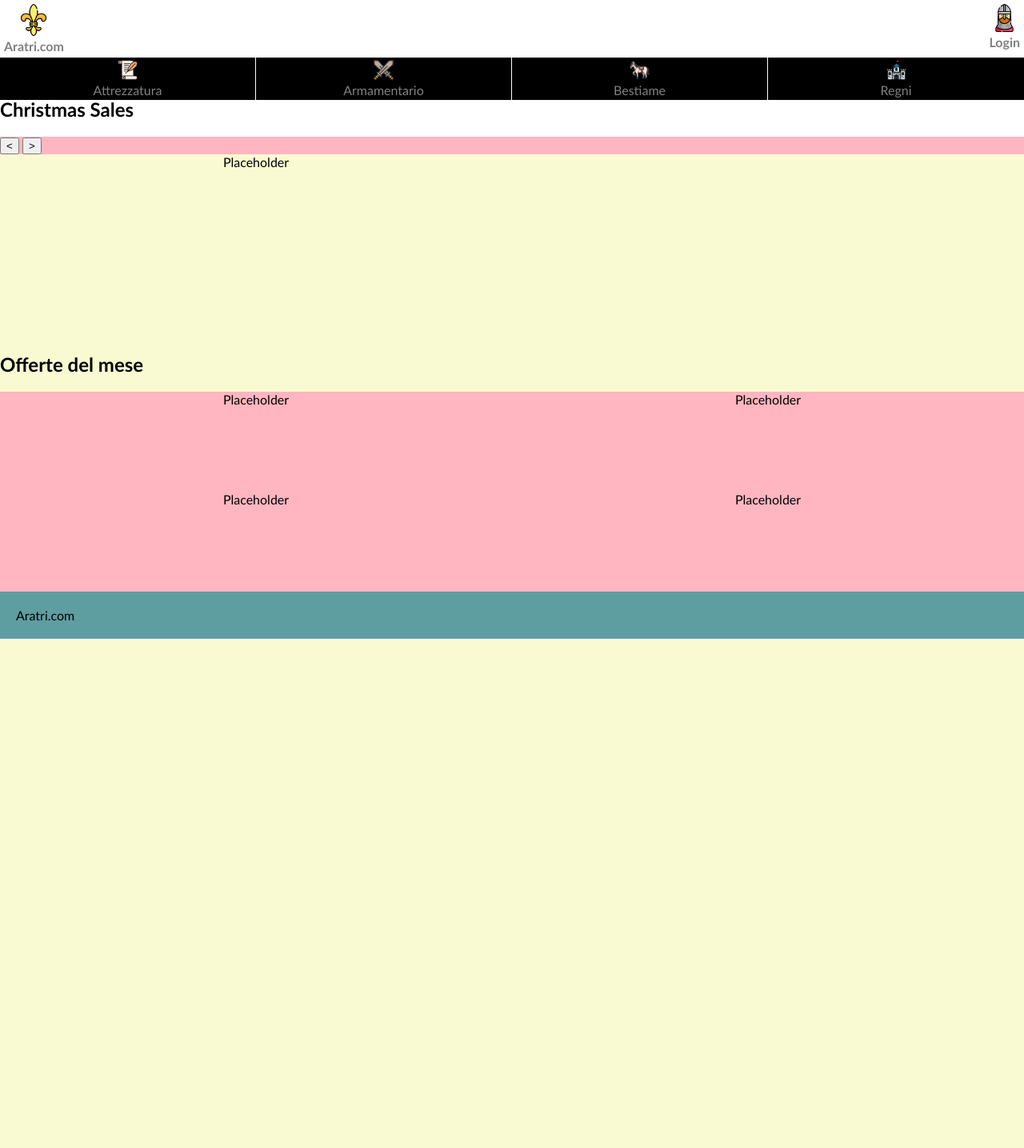
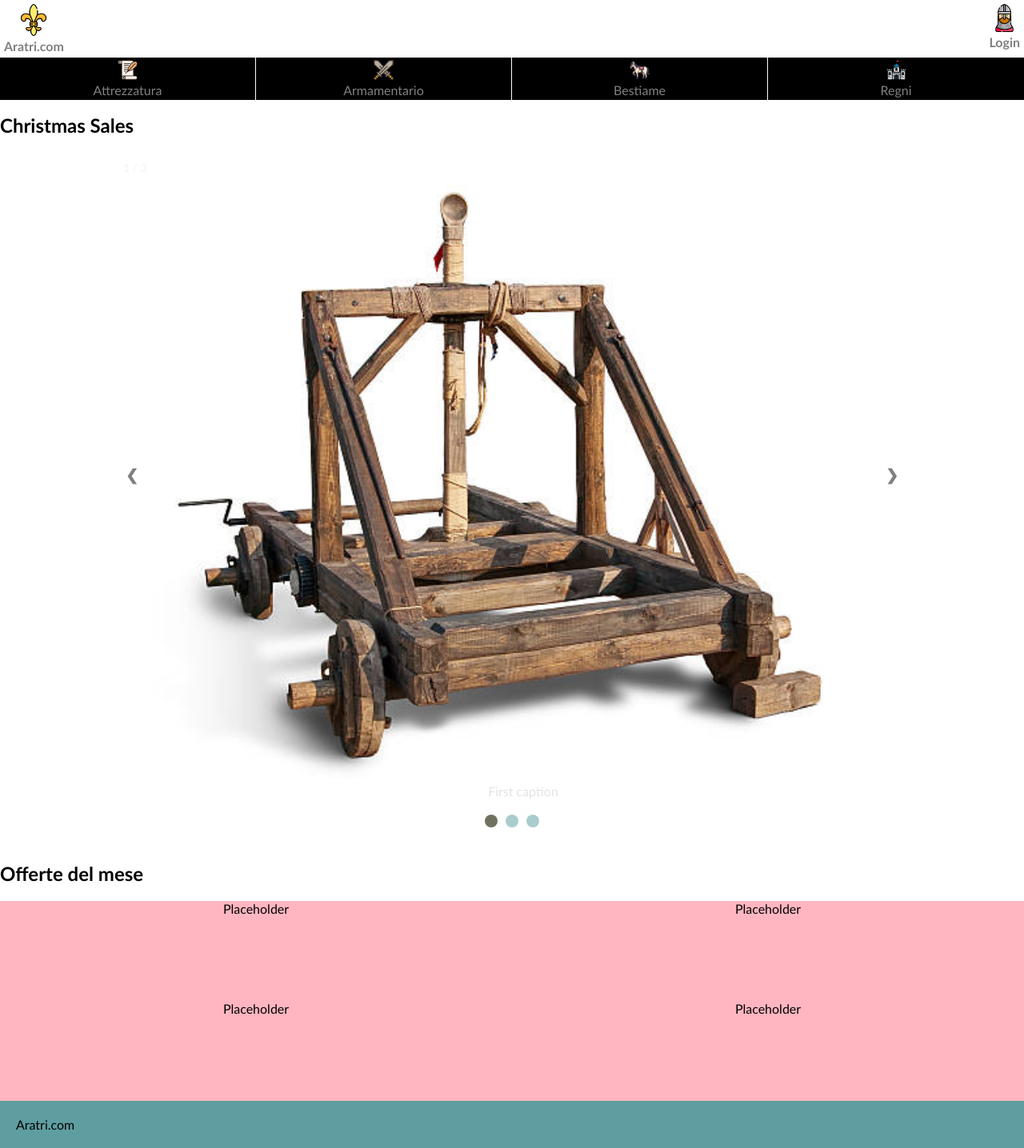
Before and after one commit to ThomasCapelli/TW-Project, a PHP site: page /html/home.html in a window 1280 px wide. Shown: the whole page at 80% size. Before the commit the page ends 800 px from the top, so only its background shows below. Run offline with PHP 8.4, Linux system fonts and the light colour scheme.

Commit message:
Added js amnd css for image carousel and sticky nav

```diff
--- a/css/style.css
+++ b/css/style.css
@@ -1,4 +1,5 @@
 body, ul, p{
+    overflow-x: hidden;
     margin: 0;
     padding: 0;
     font-family: 'Gill Sans', 'Gill Sans MT', Calibri, 'Trebuchet MS', sans-serif
@@ -28,6 +29,7 @@ header nav div a, body > nav ul li a {
 
 body > nav > ul{
     position: fixed;
+    z-index: 1;
     width: 100%;
 }
 body > nav ul li{
@@ -57,13 +59,6 @@ body > nav > ul > li > div > a:hover {
     color: white;
 }
 
-main {
-    margin-top: 50px;
-}
-main > section:first-of-type > nav > ul{
-    height: 300px;
-    background-color:lightgoldenrodyellow;
-}
 main section nav ul li {
     text-align: center;
 }
@@ -86,3 +81,123 @@ footer {
     background-color: cadetblue;
     padding: 20px;
 }
+main section:first-of-type{
+    margin: 70px 0 40px 0;
+}
+/* Slideshow container */
+.slideshow-container {
+    max-width: 1000px;
+    position: relative;
+    margin: auto;
+  }
+
+  /* Make the images invisible by default */
+  .Containers {
+    display: none;
+    overflow: hidden;
+  }
+
+  .Containers img{
+
+    width: 100%;
+    height: 600%;
+    object-fit: cover;
+  }
+
+main section:first-of-type div:not(:first-of-type){
+    text-align: center;
+}
+
+  /* forward & Back buttons */
+  .back, .forward {
+    cursor: pointer;
+    position: absolute;
+    top: 48%;
+    width: auto;
+    margin-top: -23px;
+    padding: 17px;
+    color: grey;
+    font-weight: bold;
+    font-size: 19px;
+    transition: 0.4s ease;
+    border-radius: 0 5px 5px 0;
+    user-select: none;
+  }
+
+  /* Place the "forward button" to the right */
+  .forward {
+    right: 0;
+    border-radius: 4px 0 0 4px;
+  }
+
+  /*when the user hovers,add a black background with some little opacity */
+  .back:hover, .forward:hover {
+    background-color: rgba(0,0,0,0.8);
+  }
+
+  /* Caption Info */
+  .Info {
+    color: #e3e3e3;
+    font-size: 16px;
+    padding: 10px 14px;
+    position: absolute;
+    bottom: 10px;
+    width: 100%;
+    text-align: center;
+  }
+
+  /* Worknumbering (1/3 etc) */
+  .MessageInfo {
+    color: #f2f2f3;
+    font-size: 14px;
+    padding: 10px 14px;
+    position: absolute;
+    top: 0;
+  }
+
+  /* The circles or bullets and indicators */
+  .dots {
+    cursor: pointer;
+    height: 16px;
+    width: 16px;
+    margin: 0 3px;
+    background-color: #acc;
+    border-radius: 50%;
+    display: inline-block;
+    transition: background-color 0.5s ease;
+  }
+
+  .enable, .dots:hover {
+    background-color: #717161;
+  }
+
+  /* Faint animation */
+  .fade {
+    -webkit-animation-name: fade;
+    -webkit-animation-duration: 1.4s;
+    animation-name: fade;
+    animation-duration: 1.4s;
+  }
+
+  @-webkit-keyframes fade {
+    from {opacity: .5}
+    to {opacity: 2}
+  }
+
+  @keyframes fade {
+    from {opacity: .5}
+    to {opacity: 2}
+  }
+
+/* The sticky class is added to the navbar with JS when it reaches its scroll position */
+.sticky {
+  z-index: 1;
+	position: fixed;
+  top: 0px;
+}
+.content {
+  padding: 0px;
+}
+.sticky + .content {
+  padding-top: 73px;
+}
--- a/html/home.html
+++ b/html/home.html
@@ -9,6 +9,8 @@
 		integrity="sha256-CSXorXvZcTkaix6Yvo6HppcZGetbYMGWSFlBw8HfCJo="
 		crossorigin="anonymous">
     </script>
+    <script src="../js/carousel.js" type="text/javascript"></script>
+    <script src="../js/sticky-nav.js" type="text/javascript"></script>
 
     <link href="../css/style.css" rel="stylesheet">
     <link href="../icons/favicon.ico" rel="icon" type="image/x-icon" />
@@ -24,23 +26,46 @@
     </header>
     <!-- Menù categorie -->
     <nav>
-        <ul>
+        <ul id="stickyNav">
             <li><div><a href="#" ><img src="../icons/manuscript.png" alt="Kit category logo" /><p>Attrezzatura</p></a></div></li><li><div><a href="#" ><img src="../icons/swords.png" alt="Weapons category logo" /><p>Armamentario</p></a></div></li><li><div><a href="#" ><img src="../icons/horse.png" alt="Animals category logo" /><p>Bestiame</p></a></div></li><li><div><a href="#" ><img src="../icons/castle.png" alt="Kingdoms category logo" /><p>Regni</p></a></div></li>
         </ul>
     </nav>
-    <main>
+    <main class="content">
         <section>
-            <h1>Christmas Sales</h1>
-            <!-- Carosello con elementi in vetrina -->
-            <nav>
-                <button type="button">&lt;</button>
-                <button type="button">&gt;</button>
-                <ul>
-                    <li>Placeholder</li>
-                </ul>
-            </nav>
+        <h2>Christmas Sales</h2>
+        <div class="slideshow-container fade">
+
+            <!-- Full images with numbers and message Info -->
+            <div class="Containers">
+              <div class="MessageInfo">1 / 3</div>
+              <img src="../icons/catapult_large.jpg">
+              <div class="Info">First caption</div>
+            </div>
+
+            <div class="Containers">
+              <div class="MessageInfo">2 / 3</div>
+              <img src="../icons/catapult_mini.jpg">
+              <div class="Info">Second Caption</div>
+            </div>
+
+            <div class="Containers">
+              <div class="MessageInfo">3 / 3</div>
+              <img src="../icons/trebuchet.jpg">
+              <div class="Info">Third Caption</div>
+            </div>
+
+            <!-- Back and forward buttons -->
+            <a class="back">&#10094;</a>
+            <a class="forward">&#10095;</a>
+        </div>
+
+          <!-- The circles/dots -->
+        <div>
+            <span class="dots first"></span>
+            <span class="dots second"></span>
+            <span class="dots third"></span>
+        </div>
         </section>
-
         <!-- Vetrina offerte -->
         <section>
             <h2>Offerte del mese</h2>
--- /dev/null
+++ b/js/carousel.js
@@ -0,0 +1,51 @@
+$(document).ready(function(){
+    var slidePosition = 1;
+    SlideShow(slidePosition);
+
+    // forward/Back controls
+    function plusSlides(n) {
+      SlideShow(slidePosition += n);
+    }
+
+    //  images controls
+    function currentSlide(n) {
+      SlideShow(slidePosition = n);
+    }
+
+    function SlideShow(n) {
+      var i;
+      var slides = document.getElementsByClassName("Containers");
+      var circles = document.getElementsByClassName("dots");
+      if (n > slides.length) {slidePosition = 1}
+      if (n < 1) {slidePosition = slides.length}
+      for (i = 0; i < slides.length; i++) {
+          slides[i].style.display = "none";
+      }
+      for (i = 0; i < circles.length; i++) {
+          circles[i].className = circles[i].className.replace(" enable", "");
+      }
+      slides[slidePosition-1].style.display = "block";
+      circles[slidePosition-1].className += " enable";
+    }
+    var slidePosition = 0;
+
+    $("a").click(function(){
+        if($(this).attr("class")=="back"){
+            plusSlides(-1);
+        }
+        if($(this).attr("class")=="forward"){
+            plusSlides(1);
+        }
+    });
+    $(".dots").click(function(){
+        if($(this).attr("class")=="dots first"){
+            currentSlide(1);
+        }
+        if($(this).attr("class")=="dots second"){
+            currentSlide(2);
+        }
+        if($(this).attr("class")=="dots third"){
+            currentSlide(3);
+        }
+    });
+});
--- /dev/null
+++ b/js/sticky-nav.js
@@ -0,0 +1,14 @@
+$(document).ready(function(){
+    window.onscroll = function() {StickNav()};
+    var navbar = document.getElementById("stickyNav");
+    var sticky = navbar.offsetTop;
+
+    function StickNav() {
+        console.log(sticky);
+        if (window.pageYOffset >= sticky) {
+            navbar.classList.add("sticky")
+        } else {
+            navbar.classList.remove("sticky");
+        }
+    }
+});
```
Also changed, not shown: js/home.js (deleted, +0 -10 lines).
